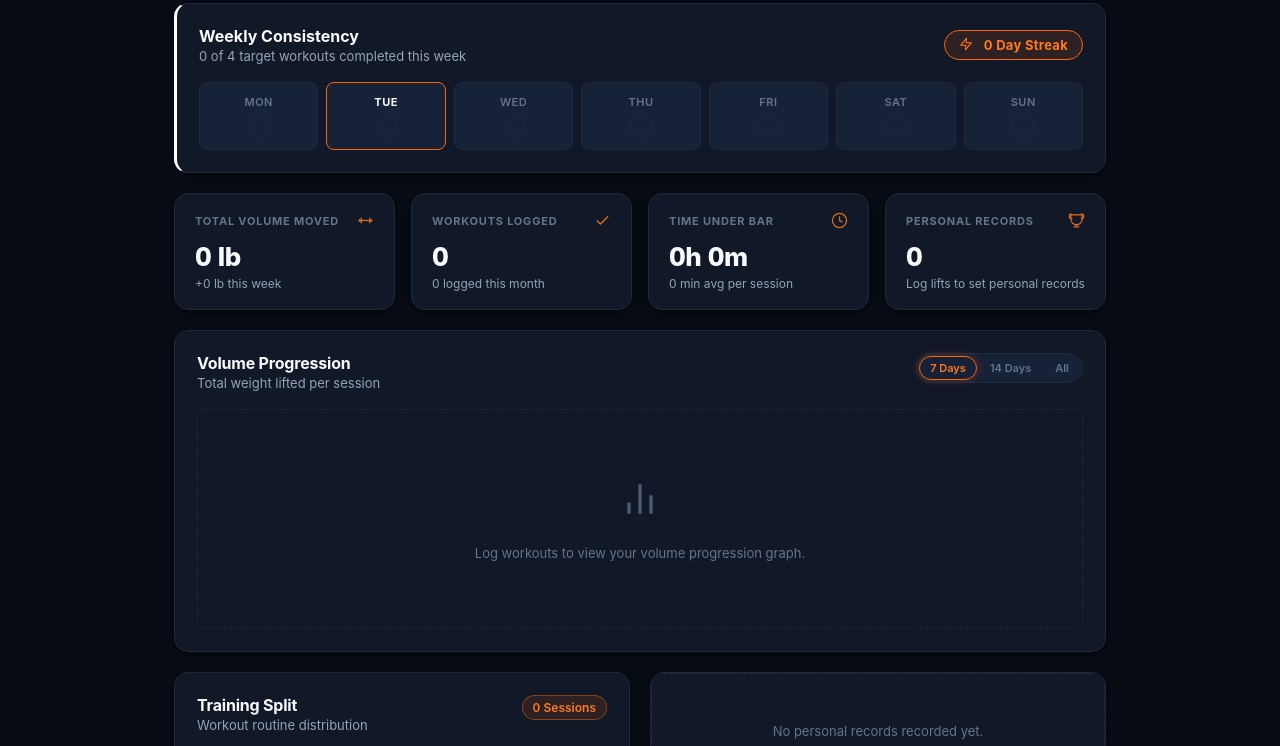
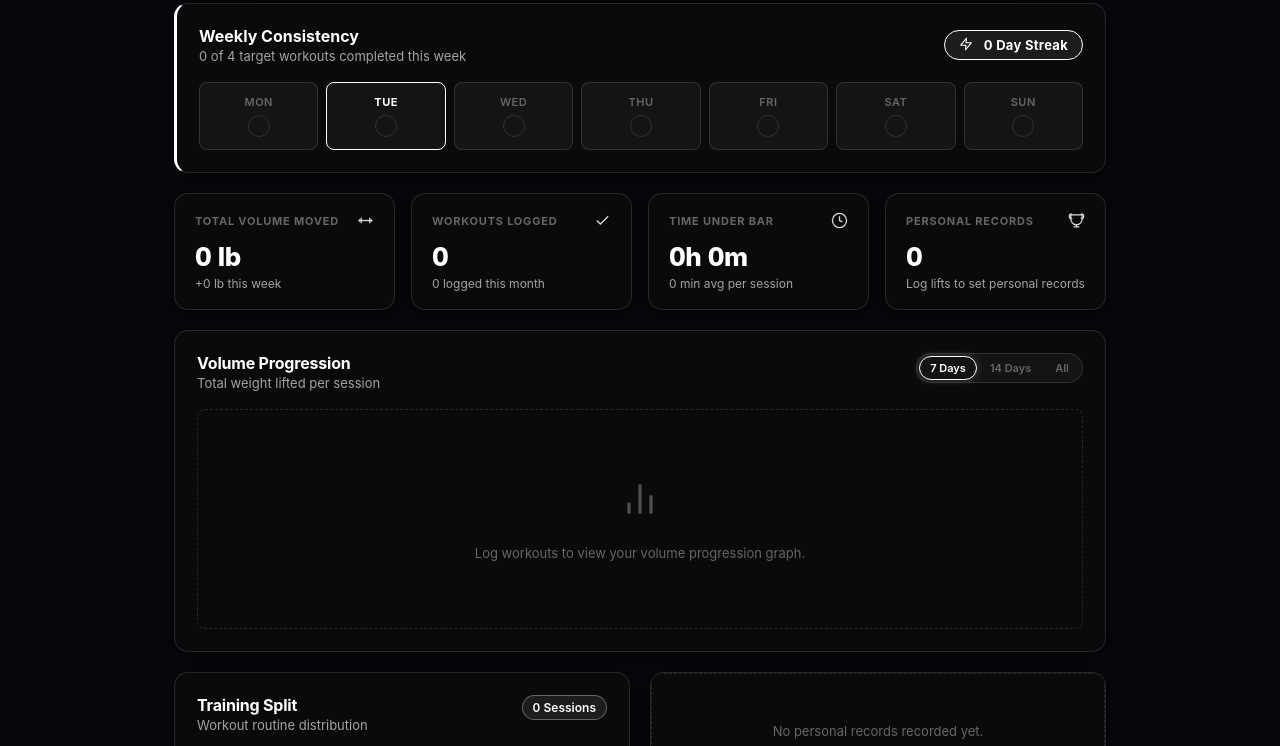
Before and after one commit to MiKecantdothis/plates, a website: page index.html in a window 1280 px wide. Shown: the part 234-980 px from the top of the page. Drawn offline with nearby package versions, Linux system fonts and the light colour scheme; a web font is replaced by a local one.

Commit message:
style: restore minimalist black-and-white theme while retaining 3-tab layout

```diff
--- a/app.js
+++ b/app.js
@@ -2728,11 +2728,11 @@
     ctx.clearRect(0, 0, w, h);
 
     // Dark sleek background
-    ctx.fillStyle = '#080c14';
+    ctx.fillStyle = '#080808';
     ctx.fillRect(0, 0, w, h);
 
     // Subtle coordinate grid
-    ctx.strokeStyle = 'rgba(255, 102, 0, 0.08)';
+    ctx.strokeStyle = 'rgba(255, 255, 255, 0.04)';
     ctx.lineWidth = 1;
     const gridSize = 32;
     for (let x = 0; x < w; x += gridSize) {
@@ -2788,12 +2788,12 @@
         const [px, py] = project(pts[i]);
         ctx.lineTo(px, py);
       }
-      ctx.strokeStyle = '#ff6600';
-      ctx.lineWidth = 3.5;
+      ctx.strokeStyle = '#ffffff';
+      ctx.lineWidth = 3;
       ctx.lineCap = 'round';
       ctx.lineJoin = 'round';
-      ctx.shadowColor = 'rgba(255, 102, 0, 0.7)';
-      ctx.shadowBlur = 8;
+      ctx.shadowColor = 'rgba(255, 255, 255, 0.45)';
+      ctx.shadowBlur = 6;
       ctx.stroke();
       ctx.shadowBlur = 0;
     }
@@ -2801,16 +2801,16 @@
     // Draw Start marker
     const [sx, sy] = project(pts[0]);
     ctx.beginPath();
-    ctx.arc(sx, sy, 5.5, 0, Math.PI * 2);
-    ctx.fillStyle = '#10b981';
+    ctx.arc(sx, sy, 5, 0, Math.PI * 2);
+    ctx.fillStyle = '#ffffff';
     ctx.fill();
-    ctx.strokeStyle = '#080c14';
+    ctx.strokeStyle = '#000000';
     ctx.lineWidth = 1.5;
     ctx.stroke();
 
     // Start text label
     ctx.font = '10px -apple-system, BlinkMacSystemFont, sans-serif';
-    ctx.fillStyle = '#10b981';
+    ctx.fillStyle = 'rgba(255, 255, 255, 0.7)';
     ctx.fillText('Start', sx + 8, sy - 4);
 
     // Draw Current Position with directional indicator
@@ -2819,9 +2819,9 @@
 
     ctx.beginPath();
     ctx.arc(lx, ly, 7, 0, Math.PI * 2);
-    ctx.fillStyle = '#ff6600';
-    ctx.shadowColor = 'rgba(255, 102, 0, 0.95)';
-    ctx.shadowBlur = 12;
+    ctx.fillStyle = '#ffffff';
+    ctx.shadowColor = 'rgba(255, 255, 255, 0.9)';
+    ctx.shadowBlur = 10;
     ctx.fill();
     ctx.shadowBlur = 0;
 
@@ -2842,7 +2842,7 @@
       ctx.lineTo(lx, ly);
       ctx.lineTo(lx + Math.cos(rad - 2.5) * 6, ly + Math.sin(rad - 2.5) * 6);
       ctx.closePath();
-      ctx.fillStyle = '#ff6600';
+      ctx.fillStyle = '#ffffff';
       ctx.fill();
 
       if (runDirectionBadge) {
@@ -3365,19 +3365,19 @@
   function getChartTheme() {
     const isLight = currentTheme === 'light';
     return {
-      textColor: isLight ? '#475569' : '#94a3b8',
+      textColor: isLight ? '#64748b' : '#94a3b8',
       gridColor: isLight ? 'rgba(0, 0, 0, 0.06)' : 'rgba(255, 255, 255, 0.06)',
       borderColor: isLight ? 'rgba(0, 0, 0, 0.08)' : 'rgba(255, 255, 255, 0.08)',
-      tooltipBg: isLight ? '#ffffff' : '#111828',
+      tooltipBg: isLight ? '#ffffff' : '#0d131f',
       tooltipText: isLight ? '#0f172a' : '#f8fafc',
-      tooltipBorder: isLight ? 'rgba(234, 88, 12, 0.4)' : 'rgba(255, 102, 0, 0.45)',
-      accentLine: isLight ? '#ea580c' : '#ff6600',
-      gradientStart: isLight ? 'rgba(234, 88, 12, 0.32)' : 'rgba(255, 102, 0, 0.40)',
-      gradientStop: isLight ? 'rgba(234, 88, 12, 0.0)' : 'rgba(255, 102, 0, 0.0)',
+      tooltipBorder: isLight ? 'rgba(0, 0, 0, 0.12)' : 'rgba(0, 212, 255, 0.35)',
+      accentLine: isLight ? '#0066ff' : '#00d4ff',
+      gradientStart: isLight ? 'rgba(0, 102, 255, 0.30)' : 'rgba(0, 212, 255, 0.35)',
+      gradientStop: isLight ? 'rgba(0, 102, 255, 0.0)' : 'rgba(0, 212, 255, 0.0)',
       donutColors: isLight
-        ? ['#ea580c', '#1d4ed8', '#059669', '#0891b2', '#7c3aed', '#dc2626', '#2563eb']
-        : ['#ff6600', '#1a4ce0', '#10b981', '#06b6d4', '#8b5cf6', '#ef4444', '#3b82f6'],
-      donutBorder: isLight ? '#ffffff' : '#111828',
+        ? ['#0066ff', '#00b4d8', '#7928ca', '#f72585', '#4361ee', '#ff9f1c', '#2ec4b6']
+        : ['#00d4ff', '#0070f3', '#7928ca', '#ff007a', '#00e5a3', '#ffbe0b', '#8338ec'],
+      donutBorder: isLight ? '#ffffff' : '#0d131f',
     };
   }
 
--- a/index.css
+++ b/index.css
@@ -1,58 +1,50 @@
 /* ============================================
-   Plates — Dragon Ball Z Energy Design System
-   Goku Gi Orange, Kame Indigo Blue, Shenron Emerald, Deep Capsule Black
-   (Super Saiyan Gold omitted per specification)
+   Plates — Minimalist Monochrome Design System
+   Crisp Deep Black, Obsidian Surfaces, Pure White & Silver Accents
    ============================================ */
 
-/* ── Theme Variables: Dragon Ball Palette (NO Gold) ── */
+/* ── Theme Variables: Minimalist Monochrome (Black & White) ── */
 :root {
   --theme: dark;
 
-  /* Background layers (Deep Capsule Black & Weighted Gi Slate) */
-  --bg-base: #080c14;
-  --bg-surface: #111828;
-  --bg-elevated: #172138;
-  --bg-hover: #1e293b;
-  --bg-active: #27354f;
-
-  /* Goku Gi Orange Accents */
-  --accent: #ff6600;
-  --accent-light: #ff7a1a;
-  --accent-dark: #e05a00;
-  --accent-glow: rgba(255, 102, 0, 0.28);
-  --accent-gradient: linear-gradient(135deg, #ff6600 0%, #ff8533 100%);
-  --accent-subtle: rgba(255, 102, 0, 0.12);
-
-  /* Kame Indigo Blue (Secondary) */
-  --secondary-accent: #1a4ce0;
-  --secondary-accent-light: #2563eb;
-  --secondary-accent-glow: rgba(26, 76, 224, 0.25);
-  --secondary-accent-subtle: rgba(26, 76, 224, 0.12);
-
-  /* Shenron Emerald & Functional Status Colors */
-  --green: #10b981;
-  --green-glow: rgba(16, 185, 129, 0.22);
-  --green-subtle: rgba(16, 185, 129, 0.12);
+  /* Background layers (Crisp deep black & obsidian) */
+  --bg-base: #05070a;
+  --bg-surface: #0a0a0a;
+  --bg-elevated: #141414;
+  --bg-hover: #1f1f1f;
+  --bg-active: #2a2a2a;
+
+  /* General App Monochrome Accents (Crisp White & Silver) */
+  --accent: #ffffff;
+  --accent-light: #ffffff;
+  --accent-dark: #d4d4d4;
+  --accent-glow: rgba(255, 255, 255, 0.18);
+  --accent-gradient: linear-gradient(135deg, #ffffff 0%, #888888 100%);
+  --accent-subtle: rgba(255, 255, 255, 0.08);
+
+  /* Status & Functional colors in Monochrome */
+  --green: #ffffff;
+  --green-glow: rgba(255, 255, 255, 0.18);
   --red: #f43f5e;
-  --red-subtle: rgba(244, 63, 94, 0.14);
-  --orange: #ff6600;
+  --red-subtle: rgba(244, 63, 94, 0.12);
+  --orange: #ffffff;
 
   /* Typography */
-  --text-primary: #f8fafc;
-  --text-secondary: #94a3b8;
-  --text-muted: #64748b;
-
-  /* Borders & Ki Energy Borders */
-  --border: #1e293b;
-  --border-subtle: rgba(255, 255, 255, 0.08);
-  --border-accent: rgba(255, 102, 0, 0.45);
+  --text-primary: #ffffff;
+  --text-secondary: #a3a3a3;
+  --text-muted: #666666;
+
+  /* Borders & Glassmorphism */
+  --border: rgba(255, 255, 255, 0.12);
+  --border-subtle: rgba(255, 255, 255, 0.06);
+  --border-accent: rgba(255, 255, 255, 0.32);
 
   /* Shadows */
-  --shadow-sm: 0 2px 8px rgba(0, 0, 0, 0.6);
-  --shadow-card: 0 8px 32px rgba(0, 0, 0, 0.75);
-  --shadow-glow: 0 0 24px rgba(255, 102, 0, 0.18);
-  --header-bg: rgba(8, 12, 20, 0.92);
-  --modal-bg: #111828;
+  --shadow-sm: 0 2px 8px rgba(0, 0, 0, 0.7);
+  --shadow-card: 0 8px 32px rgba(0, 0, 0, 0.85);
+  --shadow-glow: 0 0 24px rgba(255, 255, 255, 0.12);
+  --header-bg: rgba(5, 7, 10, 0.92);
+  --modal-bg: #0d0d0d;
   --modal-backdrop: rgba(0, 0, 0, 0.85);
 
   /* Fonts & Geometry — Apple iPhone San Francisco (SF Pro) */
@@ -72,46 +64,40 @@
 [data-theme="light"] {
   --theme: light;
 
-  /* Light background layers */
-  --bg-base: #f1f5f9;
+  /* Monochrome Light background layers */
+  --bg-base: #f0f4f9;
   --bg-surface: #ffffff;
-  --bg-elevated: #f8fafc;
-  --bg-hover: #e2e8f0;
-  --bg-active: #cbd5e1;
-
-  --accent: #ea580c;
-  --accent-light: #f97316;
-  --accent-dark: #c2410c;
-  --accent-glow: rgba(234, 88, 12, 0.22);
-  --accent-gradient: linear-gradient(135deg, #ea580c 0%, #f97316 100%);
-  --accent-subtle: rgba(234, 88, 12, 0.10);
-
-  --secondary-accent: #1d4ed8;
-  --secondary-accent-light: #2563eb;
-  --secondary-accent-glow: rgba(29, 78, 216, 0.20);
-  --secondary-accent-subtle: rgba(29, 78, 216, 0.10);
-
-  --green: #059669;
-  --green-glow: rgba(5, 150, 105, 0.18);
-  --green-subtle: rgba(5, 150, 105, 0.10);
-  --red: #dc2626;
-  --red-subtle: rgba(220, 38, 38, 0.10);
-  --orange: #ea580c;
-
-  --text-primary: #0f172a;
-  --text-secondary: #475569;
-  --text-muted: #94a3b8;
-
-  --border: rgba(15, 23, 42, 0.12);
-  --border-subtle: rgba(15, 23, 42, 0.06);
-  --border-accent: rgba(234, 88, 12, 0.40);
+  --bg-elevated: #f4f4f5;
+  --bg-hover: #e4e4e7;
+  --bg-active: #d4d4d8;
+
+  --accent: #000000;
+  --accent-light: #18181b;
+  --accent-dark: #27272a;
+  --accent-glow: rgba(0, 0, 0, 0.14);
+  --accent-gradient: linear-gradient(135deg, #000000 0%, #52525b 100%);
+  --accent-subtle: rgba(0, 0, 0, 0.06);
+
+  --green: #000000;
+  --green-glow: rgba(0, 0, 0, 0.12);
+  --red: #e11d48;
+  --red-subtle: rgba(225, 29, 72, 0.1);
+  --orange: #000000;
+
+  --text-primary: #09090b;
+  --text-secondary: #52525b;
+  --text-muted: #a1a1aa;
+
+  --border: rgba(0, 0, 0, 0.12);
+  --border-subtle: rgba(0, 0, 0, 0.06);
+  --border-accent: rgba(0, 0, 0, 0.35);
 
   --shadow-sm: 0 2px 6px rgba(0, 0, 0, 0.05);
   --shadow-card: 0 8px 24px rgba(0, 0, 0, 0.08);
   --shadow-glow: 0 0 20px var(--accent-glow);
-  --header-bg: rgba(241, 245, 249, 0.94);
+  --header-bg: rgba(240, 244, 249, 0.92);
   --modal-bg: #ffffff;
-  --modal-backdrop: rgba(15, 23, 42, 0.55);
+  --modal-backdrop: rgba(0, 0, 0, 0.55);
 }
 
 
@@ -364,10 +350,9 @@ body {
 }
 
 .nav-btn.active {
-  color: var(--accent);
-  border-bottom-color: var(--accent);
+  color: #ffffff;
+  border-bottom-color: #ffffff;
   background: transparent;
-  text-shadow: 0 0 12px var(--accent-glow);
 }
 
 
@@ -983,9 +968,9 @@ body {
   font-size: 11px;
   font-weight: 700;
   letter-spacing: 0.3px;
-  border: 1px solid var(--secondary-accent);
-  color: var(--secondary-accent-light);
-  background: var(--secondary-accent-subtle);
+  border: 1px solid var(--border);
+  color: var(--text-secondary);
+  background: var(--bg-elevated);
 }
 
 /* ── Body Part Filter Bar ── */
@@ -1022,10 +1007,10 @@ body {
 }
 
 .bodypart-chip.active {
-  background: var(--accent);
-  color: #ffffff;
-  border-color: var(--accent);
-  box-shadow: 0 2px 10px var(--accent-glow);
+  background: var(--text-primary);
+  color: var(--bg-base);
+  border-color: var(--text-primary);
+  box-shadow: 0 2px 8px rgba(0, 0, 0, 0.2);
 }
 
 /* ── Body Part Groupings in Routines ── */
--- a/index.html
+++ b/index.html
@@ -4,7 +4,7 @@
   <meta charset="UTF-8" />
   <meta name="viewport" content="width=device-width, initial-scale=1.0" />
   <meta name="description" content="Track workouts, rest periods, and nutrition shopping lists — all in one sleek gym companion app." />
-  <meta name="theme-color" content="#080c14" id="meta-theme-color" />
+  <meta name="theme-color" content="#05070a" id="meta-theme-color" />
   <meta name="apple-mobile-web-app-capable" content="yes" />
   <meta name="apple-mobile-web-app-status-bar-style" content="black-translucent" />
   <meta name="apple-mobile-web-app-title" content="Plates" />
@@ -15,7 +15,7 @@
   <link rel="preconnect" href="https://fonts.cdnfonts.com" crossorigin />
   <link href="https://fonts.cdnfonts.com/css/sf-pro-display" rel="stylesheet" />
   <script src="https://cdn.jsdelivr.net/npm/chart.js"></script>
-  <link rel="stylesheet" href="index.css?v=25" />
+  <link rel="stylesheet" href="index.css?v=26" />
 </head>
 <body>
   <!-- ───── Top Bar ───── -->
@@ -832,7 +832,7 @@
   </div>
 
   <input type="file" id="input-import-file" accept=".json" style="display: none;" />
-  <script src="app.js?v=25"></script>
+  <script src="app.js?v=26"></script>
   <script>
     if ('serviceWorker' in navigator) {
       navigator.serviceWorker.register('./sw.js').then((reg) => {
--- a/sw.js
+++ b/sw.js
@@ -1,7 +1,7 @@
 // Plates Service Worker — offline support
 // VERSION should match the ?v= numbers in index.html. If they ever drift
 // apart, offline still works: lookups fall back to ignoring the ?v= part.
-const VERSION = 25;
+const VERSION = 26;
 const CACHE_NAME = `plates-v${VERSION}`;
 const NETWORK_TIMEOUT_MS = 3000;
 
```
Also changed, not shown: tests/offline.spec.js (+1 -1 lines), serve.js (line endings or trailing spaces).
